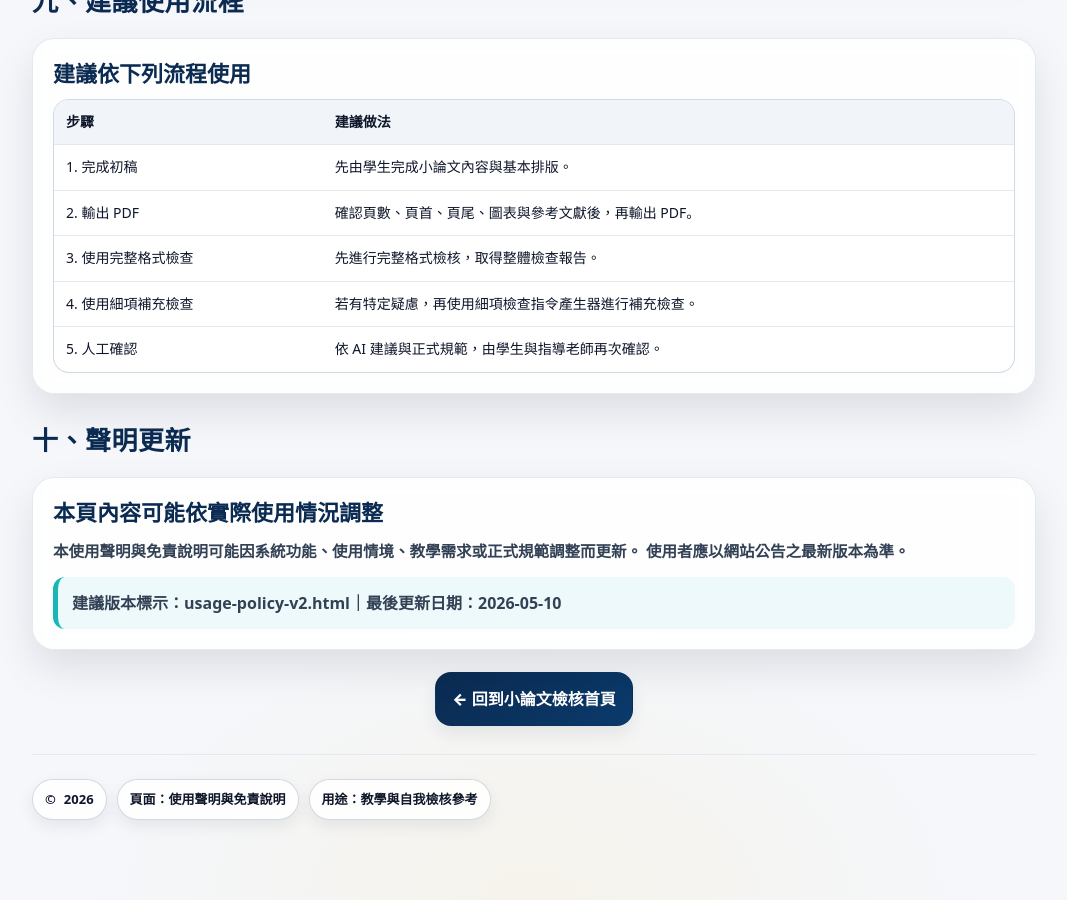
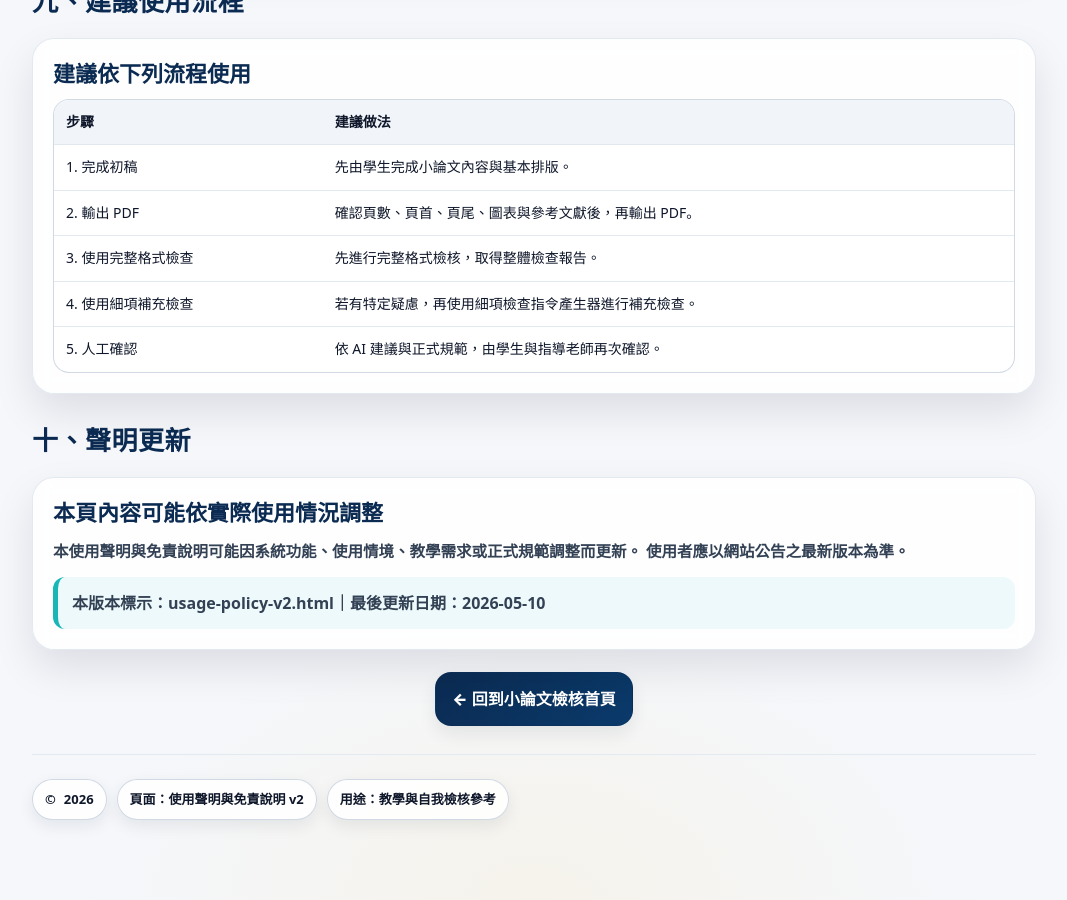
Before and after one commit to r91628120/thesis-checker, a Jekyll site: the page thesis-format/usage-policy-v2.html, which Jekyll copies as it is, in a window 1280 px wide and 900 px high, scrolled down 3613 px. Shown: the whole window, without its empty margins (106-1173 px from the left). Built offline with Jekyll 4.4.1, drawn with Linux system fonts in a browser that asks for light colours.

Commit message:
Add files via upload

```diff
--- a/thesis-format/usage-policy-v2.html
+++ b/thesis-format/usage-policy-v2.html
@@ -558,7 +558,7 @@
         使用者應以網站公告之最新版本為準。
       </p>
       <div class="infoBox">
-        建議版本標示：usage-policy-v2.html｜最後更新日期：2026-05-10
+        本版本標示：usage-policy-v2.html｜最後更新日期：2026-05-10
       </div>
     </section>
 
@@ -569,7 +569,7 @@
     <footer>
       <div class="footTop">
         <div class="footTag">© <span id="yearNow"></span></div>
-        <div class="footTag">頁面：使用聲明與免責說明</div>
+        <div class="footTag">頁面：使用聲明與免責說明 v2</div>
         <div class="footTag">用途：教學與自我檢核參考</div>
       </div>
     </footer>
```
